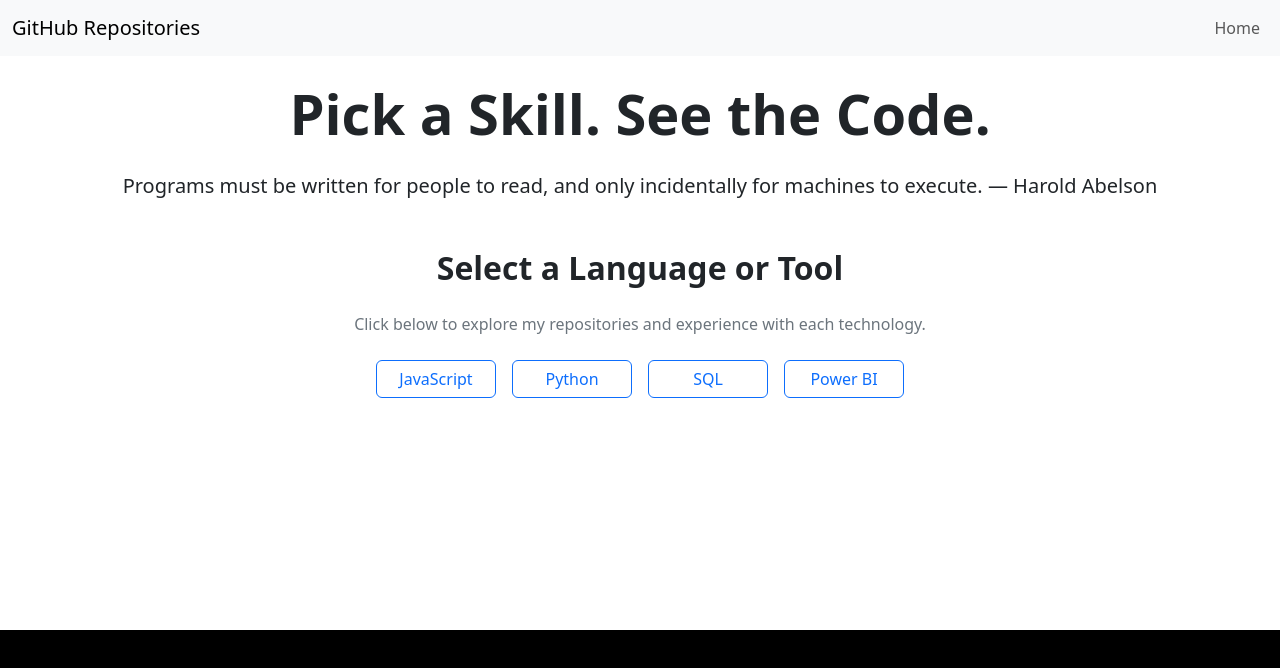
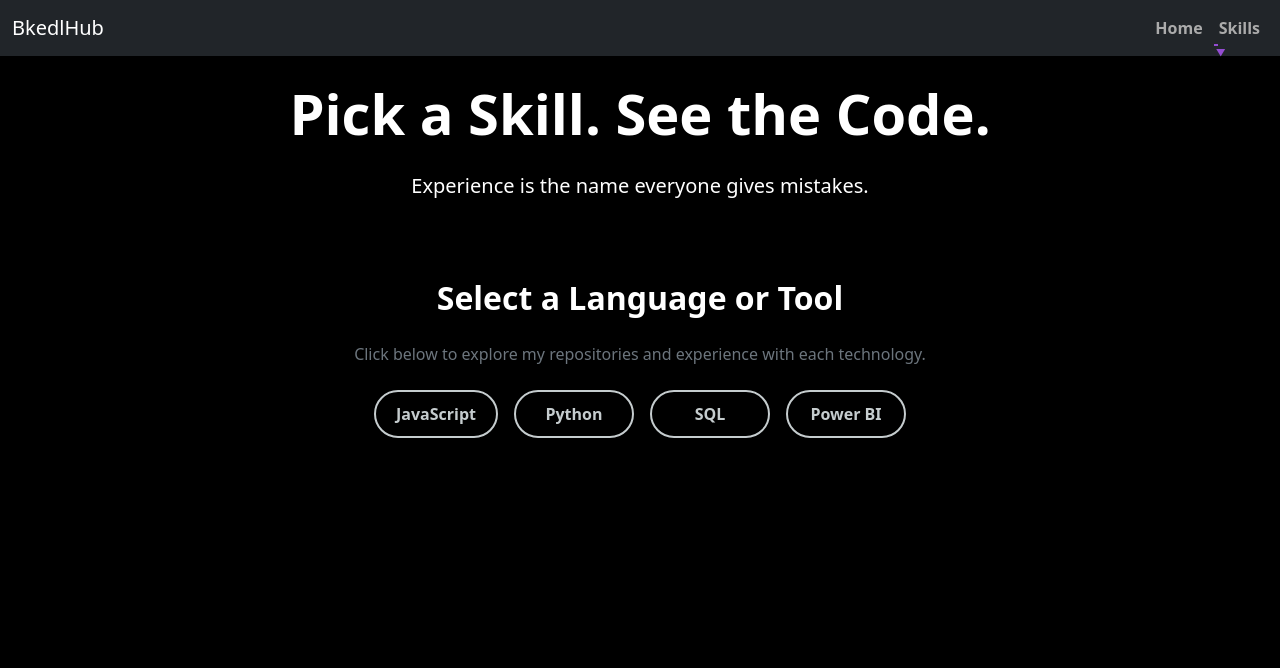
Before and after one commit to Bkedl/bkedl-hub, a React (Create React App) app: page / in a window 1280 px wide. Shown: the top 668 px of the page. Built offline with nearby package versions, Linux system fonts and the light colour scheme.

Commit message:
Added NavBar & Formatting to overflow of document, also minor css tweaks

```diff
--- a/public/index.html
+++ b/public/index.html
@@ -24,7 +24,7 @@
       work correctly both with client-side routing and a non-root public URL.
       Learn how to configure a non-root public URL by running `npm run build`.
     -->
-    <title>React App</title>
+    <title>BkedlHub</title>
   </head>
   <body>
     <noscript>You need to enable JavaScript to run this app.</noscript>
--- a/src/App.js
+++ b/src/App.js
@@ -1,47 +1,22 @@
-import React from 'react';
-import { BrowserRouter as Router, Routes, Route, Link } from 'react-router-dom';
-import Home from './Home';
-import List from './List';
-import Details from './Detail';
+import React from "react";
+import { BrowserRouter as Router, Routes, Route } from "react-router-dom";
+import Home from "./Home";
+import Details from "./Detail";
+import NavBar from "./NavBar";
+import { skills } from "./data";
 
 function App() {
   return (
     <Router>
-      <nav className="navbar navbar-expand-lg navbar-light bg-light sticky-top">
-        <div className="container-fluid">
-          <Link className="navbar-brand" to="/">GitHub Repositories</Link>
-          <button
-            className="navbar-toggler"
-            type="button"
-            data-bs-toggle="collapse"
-            data-bs-target="#navbarNav"
-            aria-controls="navbarNav"
-            aria-expanded="false"
-            aria-label="Toggle navigation"
-          >
-            <span className="navbar-toggler-icon"></span>
-          </button>
-
-          <div className="collapse navbar-collapse" id="navbarNav">
-            <ul className="navbar-nav ms-auto">
-              <ul className="navbar-nav ms-auto">
-  <li className="nav-item"><Link className="nav-link" to="/">Home</Link></li>
-  {/* <li className="nav-item"><Link className="nav-link" to="/skills">Skills</Link></li> */}
-</ul>
-            </ul>
-          </div>
-        </div>
-      </nav>
+      <NavBar skills={skills} />
 
       <div className="container mt-4">
         <Routes>
           <Route path="/" element={<Home />} />
-          {/* <Route path="/skills" element={<List />} /> */}
           <Route path="/skills/:skillName" element={<Details />} />
         </Routes>
       </div>
     </Router>
   );
 }
-
 export default App;
--- /dev/null
+++ b/src/NavBar.js
@@ -0,0 +1,66 @@
+import React from "react";
+import { Link } from "react-router-dom";
+
+function NavBar({ skills }) {
+  return (
+    <nav className="navbar navbar-expand-lg navbar-dark bg-dark sticky-top">
+      <div className="container-fluid">
+        <Link className="navbar-brand" to="/">
+          BkedlHub
+        </Link>
+
+        <button
+          className="navbar-toggler"
+          type="button"
+          data-bs-toggle="collapse"
+          data-bs-target="#navbarNavDropdown"
+          aria-controls="navbarNavDropdown"
+          aria-expanded="false"
+          aria-label="Toggle navigation"
+        >
+          <span className="navbar-toggler-icon"></span>
+        </button>
+
+        <div className="collapse navbar-collapse" id="navbarNavDropdown">
+          <ul className="navbar-nav ms-auto">
+            <li className="nav-item">
+              <Link to="/" className="nav-link">
+                Home
+              </Link>
+            </li>
+
+            <li className="nav-item dropdown">
+              <Link
+                className="nav-link dropdown-toggle"
+                to="#"
+                id="navbarDropdown"
+                role="button"
+                data-bs-toggle="dropdown"
+                aria-expanded="false"
+              >
+                Skills
+              </Link>
+              <ul
+                className="dropdown-menu dropdown-menu-end"
+                aria-labelledby="navbarDropdown"
+              >
+                {skills.map((skill) => (
+                  <li key={skill.name}>
+                    <Link
+                      to={`/skills/${skill.name.toLowerCase()}`}
+                      className="dropdown-item"
+                    >
+                      {skill.name}
+                    </Link>
+                  </li>
+                ))}
+              </ul>
+            </li>
+          </ul>
+        </div>
+      </div>
+    </nav>
+  );
+}
+
+export default NavBar;
--- a/src/QuoteRotator.js
+++ b/src/QuoteRotator.js
@@ -1,19 +1,32 @@
-import React, { useEffect, useState } from 'react';
-import quotes from './quotes';
+import React, { useState, useEffect } from "react";
+import quotes from "./quotes";
 
 function QuoteRotator() {
   const [index, setIndex] = useState(0);
+  const [fade, setFade] = useState(true);
 
   useEffect(() => {
-    const interval = setInterval(() => {
-      setIndex(prevIndex => (prevIndex + 1) % quotes.length);
-    }, 5000); // change every 5 second
+    const fadeOutTimeout = setTimeout(() => setFade(false), 3000);
+    const changeQuoteTimeout = setTimeout(() => {
+      setIndex((prev) => (prev + 1) % quotes.length);
+      setFade(true);
+    }, 3500); // switch quote after 3.5s
 
-    return () => clearInterval(interval);
-  }, []);
+    return () => {
+      clearTimeout(fadeOutTimeout);
+      clearTimeout(changeQuoteTimeout);
+    };
+  }, [index]);
 
   return (
-    <blockquote className="blockquote text-center my-4">
+    <blockquote
+      className="blockquote text-center my-4 quote-rotator"
+      style={{
+        opacity: fade ? 1 : 0,
+        transition: "opacity 0.5s ease-in-out",
+        minHeight: "3em",
+      }}
+    >
       <p className="mb-0">{quotes[index]}</p>
     </blockquote>
   );
--- a/src/quotes.js
+++ b/src/quotes.js
@@ -1,9 +1,8 @@
 const quotes = [
-  "Talk is cheap. Show me the code. — Linus Torvalds",
-  "Programs must be written for people to read, and only incidentally for machines to execute. — Harold Abelson",
-  "Any fool can write code that a computer can understand. Good programmers write code that humans can understand. — Martin Fowler",
-  "First, solve the problem. Then, write the code. — John Johnson",
-  "Experience is the name everyone gives to their mistakes. — Oscar Wilde",
+  "First, solve the problem, then write code.",
+  "Experience is the name everyone gives mistakes.",
+  "Simplicity is the soul of efficiency.",
+  "Make it work, then make it right.",
 ];
 
 export default quotes;
--- a/src/styles.css
+++ b/src/styles.css
@@ -17,16 +17,26 @@
 }
 
 .home-footer {
-  width: 100vw; /* full browser width, not just parent width */
-  margin-left: calc(-50vw + 50%); /* removes any container padding/margins */
-  height: 250px;
+  width: 100vw;
+  margin-left: calc(-50vw + 50%);
+  height: 375px;
   display: flex;
   align-items: flex-end;
-  background-color: #000000; /* optional */
+  background-color: #000000;
 }
 
 .home-footer {
   background-color: #000000;
+}
+
+html, body {
+  margin: 0;
+  padding: 0;
+  height: 100%;
+  overflow-x: hidden;
+  overflow-y: hidden;
+  background-color: #000;
+  color: #fff;
 }
 
 /* index.js */
@@ -36,4 +46,148 @@
 .skill-button {
   min-width: 120px;
   text-align: center;
+  padding: 10px 20px;
+  font-size: 1rem;
+  font-weight: 600;
+  color: #c5ccce;               /* Nice blue color */
+  background-color: transparent;
+  border: 2px solid #c5ccce;
+  border-radius: 30px;
+  transition: background-color 0.5s ease, color 0.5s ease;
+  transition: border-color 0.3s ease-in-out, border-width 0.3s ease-in-out, color 0.3s ease-in-out;
+  cursor: pointer;
+  user-select: none;
 }
+
+.skill-button:hover,
+.skill-button:focus {
+  border-color: #944dd2;
+  color: #944dd2;
+  background-color: black;
+  outline: none;
+  text-decoration: none;
+}
+
+
+/* NavBar */
+
+.custom-navbar {
+  background: #000;
+  padding: 0.5rem 2rem;
+  font-family: 'Segoe UI', Tahoma, Geneva, Verdana, sans-serif;
+}
+
+.nav-container {
+  display: flex;
+  align-items: center;
+  justify-content: space-between;
+}
+
+.brand {
+  font-weight: 700;
+  font-size: 1.5rem;
+  color: #944dd2;
+  text-decoration: none;
+}
+
+.nav-links {
+  list-style: none;
+  display: flex;
+  gap: 2rem;
+  margin: 0;
+  padding: 0;
+}
+
+.nav-link {
+  position: relative;
+  text-decoration: none;
+  color: #ababab;
+  font-weight: 600;
+  cursor: pointer;
+  padding: 0.25rem 0;
+  transition: color 0.3s ease;
+}
+
+.nav-link::after {
+  content: "";
+  position: absolute;
+  width: 0%;
+  height: 2px;
+  left: 0;
+  bottom: -2px;
+  background-color: #944dd2;
+  transition: width 0.3s ease;
+}
+
+.nav-link:hover,
+.nav-link:active {
+  color: #944dd2;
+}
+
+.nav-link:focus {
+ outline: none;
+  box-shadow: none;
+}
+
+
+.nav-link:hover::after,
+.nav-link:active::after {
+  width: 100%;
+}
+
+.nav-link:focus::after {
+  width: 0;
+}
+
+.dropdown {
+  position: relative;
+}
+
+.dropdown-toggle::after {
+  content: " ▼";
+  font-size: 0.6rem;
+  margin-left: 0.2rem;
+  color: #944dd2;
+}
+
+.dropdown-menu {
+  position: absolute;
+  top: 100%;
+  right: 0;
+  left: auto;
+  background: rgb(0, 0, 0);
+  color: #ababab;
+  border-radius: 0.25rem;
+  box-shadow: 0 6px 12px rgba(195, 172, 172, 0.1);
+  list-style: none;
+  padding: 0.5rem 0;
+  margin: 0;
+  opacity: 0;
+  visibility: hidden;
+  transform: translateY(10px);
+  transition: opacity 0.3s ease, transform 0.3s ease;
+  min-width: 150px;
+  z-index: 1000;
+}
+
+.dropdown:hover .dropdown-menu,
+.dropdown:focus-within .dropdown-menu {
+  opacity: 1;
+  visibility: visible;
+  transform: translateY(0);
+}
+
+.dropdown-item {
+  display: block;
+  padding: 0.5rem 1rem;
+  color: #ababab;
+  text-decoration: none;
+  font-weight: 500;
+  transition: background-color 0.4s ease, color 0.4s ease;
+}
+
+.dropdown-item:hover,
+.dropdown-item:focus {
+  background-color: #944dd2;
+  color: #e3e3e3;
+}
```
Also changed, not shown: src/Listings.js (renamed from src/List.js, +5 -5 lines), public/Logo.png (added).
